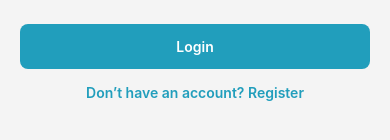
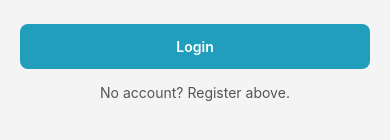
Before and after one commit to TUDublinBlanchBusinessIT/project-LedesXV-1, a React Native app: screen /Login in a window 390 px wide. Shown: the part 492-632 px from the top of the page. Built offline with nearby package versions, Linux system fonts and the light colour scheme.

Commit message:
Added login authentication logic with Firebase and navigation

```diff
--- a/src/screens/LoginScreen.js
+++ b/src/screens/LoginScreen.js
@@ -1,17 +1,37 @@
-import { useNavigation } from '@react-navigation/native';
+import { signInWithEmailAndPassword } from "firebase/auth";
 import { useState } from 'react';
-import { StyleSheet, Text, TextInput, TouchableOpacity, View } from 'react-native';
+import { Alert, StyleSheet, Text, TextInput, TouchableOpacity, View } from 'react-native';
 import { auth } from "../services/firebase";
-console.log("Firebase connected:", auth);
 
-
-export default function LoginScreen() {
-  const navigation = useNavigation();
+export default function LoginScreen({ navigation }) {
   const [email, setEmail] = useState('');
   const [password, setPassword] = useState('');
 
+  const handleLogin = async () => {
+    console.log("Login pressed:", email); // DEBUG LOG
+
+    if (!email || !password) {
+      Alert.alert("Missing Fields", "Please fill in both email and password.");
+      return;
+    }
+
+    try {
+      await signInWithEmailAndPassword(auth, email, password);
+
+      Alert.alert("Success", "Logged in successfully!");
+
+      // Later we will replace this with real state
+      navigation.navigate("Home");
+
+    } catch (error) {
+      console.log(error);
+      Alert.alert("Login Error", error.message);
+    }
+  };
+
   return (
     <View style={styles.container}>
+
       <Text style={styles.title}>Login</Text>
 
       <TextInput
@@ -30,13 +50,12 @@ export default function LoginScreen() {
         secureTextEntry
       />
 
-      <TouchableOpacity style={styles.button}>
+      <TouchableOpacity style={styles.button} onPress={handleLogin}>
         <Text style={styles.buttonText}>Login</Text>
       </TouchableOpacity>
 
-      <TouchableOpacity onPress={() => navigation.navigate("Register")}>
-        <Text style={styles.link}>Don’t have an account? Register</Text>
-      </TouchableOpacity>
+      <Text style={styles.smallText}>No account? Register above.</Text>
+
     </View>
   );
 }
@@ -78,11 +97,5 @@ const styles = StyleSheet.create({
     marginTop: 15,
     textAlign: 'center',
     color: '#555'
-  },
-  link: {
-  marginTop: 15,
-  textAlign: 'center',
-  color: '#219EBC',
-  fontWeight: '600'
-}
+  }
 });
```
